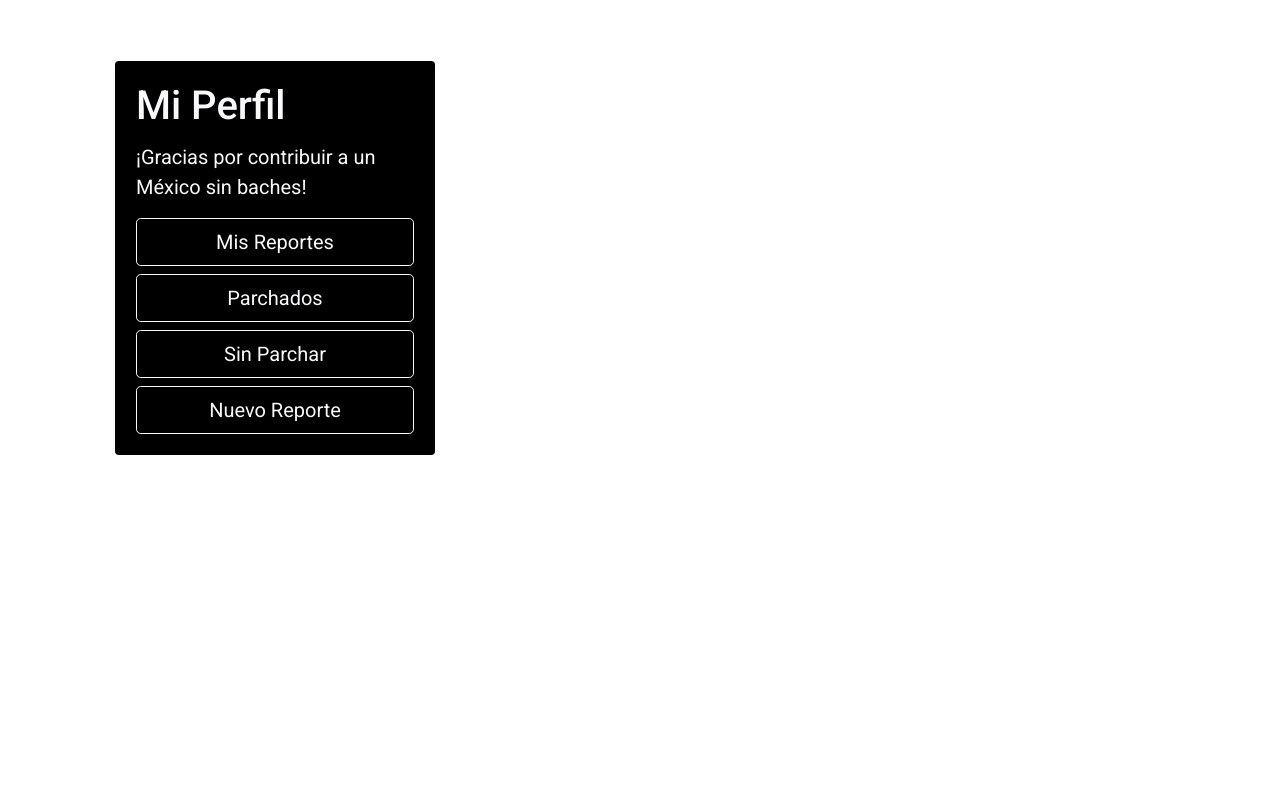
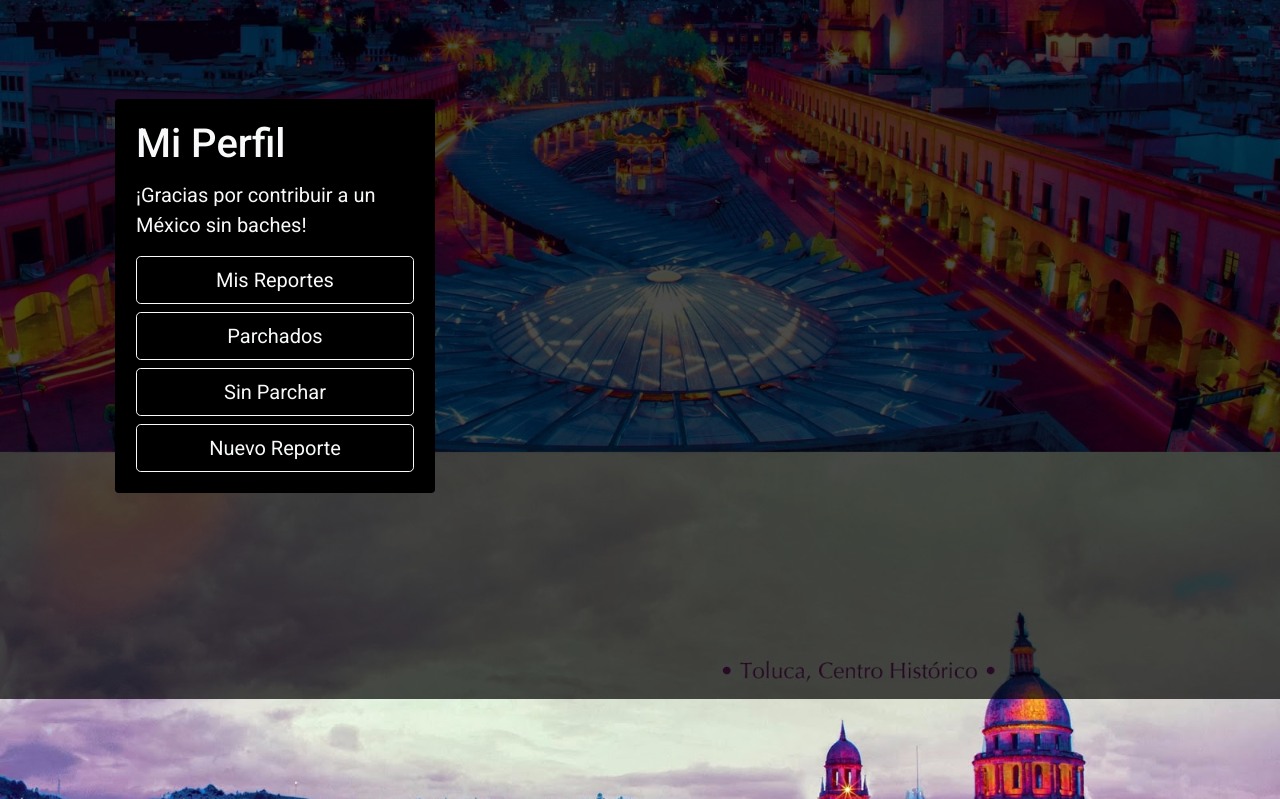
Before and after one commit to MisaelCalvillo/presumeTuBache, a PHP site: page / in a window 1280 px wide. Shown: the part 501-1300 px from the top of the page. Before the commit the page ends 956 px from the top, so only its background shows below. Run offline with PHP 8.4, Linux system fonts and the light colour scheme; some libraries are stand-ins or nearby versions.

Commit message:
agrega fondo

```diff
--- a/front/css/estilos.css
+++ b/front/css/estilos.css
@@ -9,6 +9,7 @@
 
 
 /* Optional: Makes the sample page fill the window. */
+
 html,
 body {
     font-family: 'Roboto', sans-serif;
@@ -16,6 +17,8 @@ body {
     margin: 0;
     padding: 0;
 }
+
+
 /* Optional: Makes the sample page fill the window. */
 
 .container {
@@ -25,3 +28,19 @@ body {
 .tarjeta {
     background-color: black;
 }
+
+#home {
+    background: url('./../img/home.png') no-repeat;
+    background-size: cover;
+    background-attachment: fixed;
+    min-height: 1200px;
+}
+
+#home .dark-overlay {
+    background-color: rgba(0, 0, 0, 0.7);
+    position: absolute;
+    top: 0;
+    left: 0;
+    width: 100%;
+    min-height: 1200px;
+}
--- a/front/index.html
+++ b/front/index.html
@@ -19,6 +19,12 @@
 
 <body>
     <!-- inicio navbar -->
+
+
+
+    <header id="home">
+        <div class="dark-overlay">
+
             <nav class="navbar navbar-dark bg-danger">
                 <div class="dropdown">
                     <button class="btn btn-secondary navbar-toggler  text-dark" type="button" id="dropdownMenuButton" data-toggle="dropdown" aria-haspopup="true" aria-expanded="false">
@@ -40,7 +46,13 @@
         </nav>
         </div>
         <!-- fin navbar -->
+
+
+        <div class="container">
             <div id="map"></div>
+        </div>
+
+
 
         <div class="container">
             <div class="card tarjeta" style="width:20rem">
@@ -54,7 +66,8 @@
                 </div>
             </div>
         </div>
-
+        </div>
+    </header>
 
     <script src="https://code.jquery.com/jquery-3.3.1.slim.min.js" integrity="sha384-q8i/X+965DzO0rT7abK41JStQIAqVgRVzpbzo5smXKp4YfRvH+8abtTE1Pi6jizo" crossorigin="anonymous"></script>
     <script src="https://cdnjs.cloudflare.com/ajax/libs/popper.js/1.14.3/umd/popper.min.js" integrity="sha384-ZMP7rVo3mIykV+2+9J3UJ46jBk0WLaUAdn689aCwoqbBJiSnjAK/l8WvCWPIPm49" crossorigin="anonymous"></script>
```
Also changed, not shown: front/img/home.png (added). Lines whose indentation alone changed are shown as unchanged.
